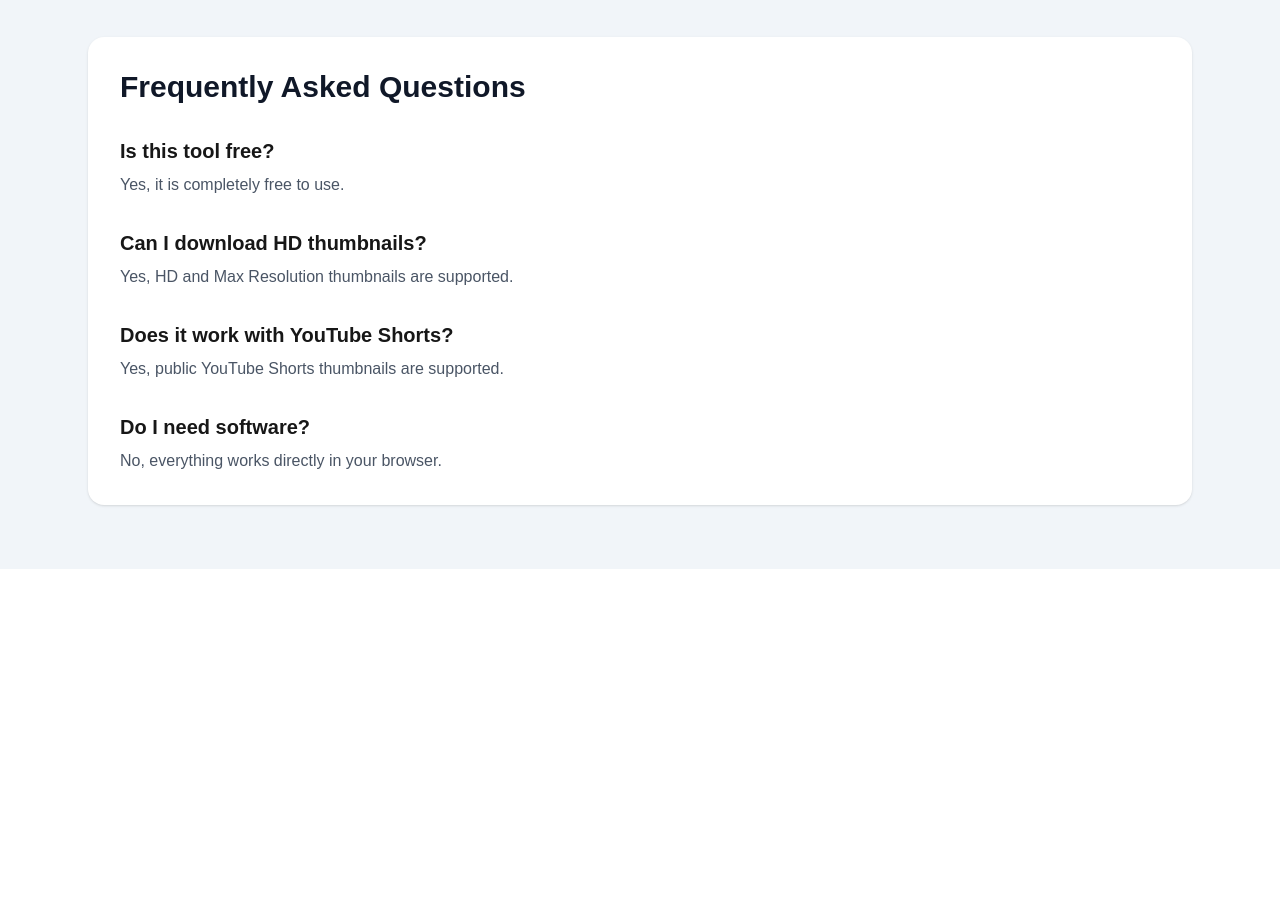
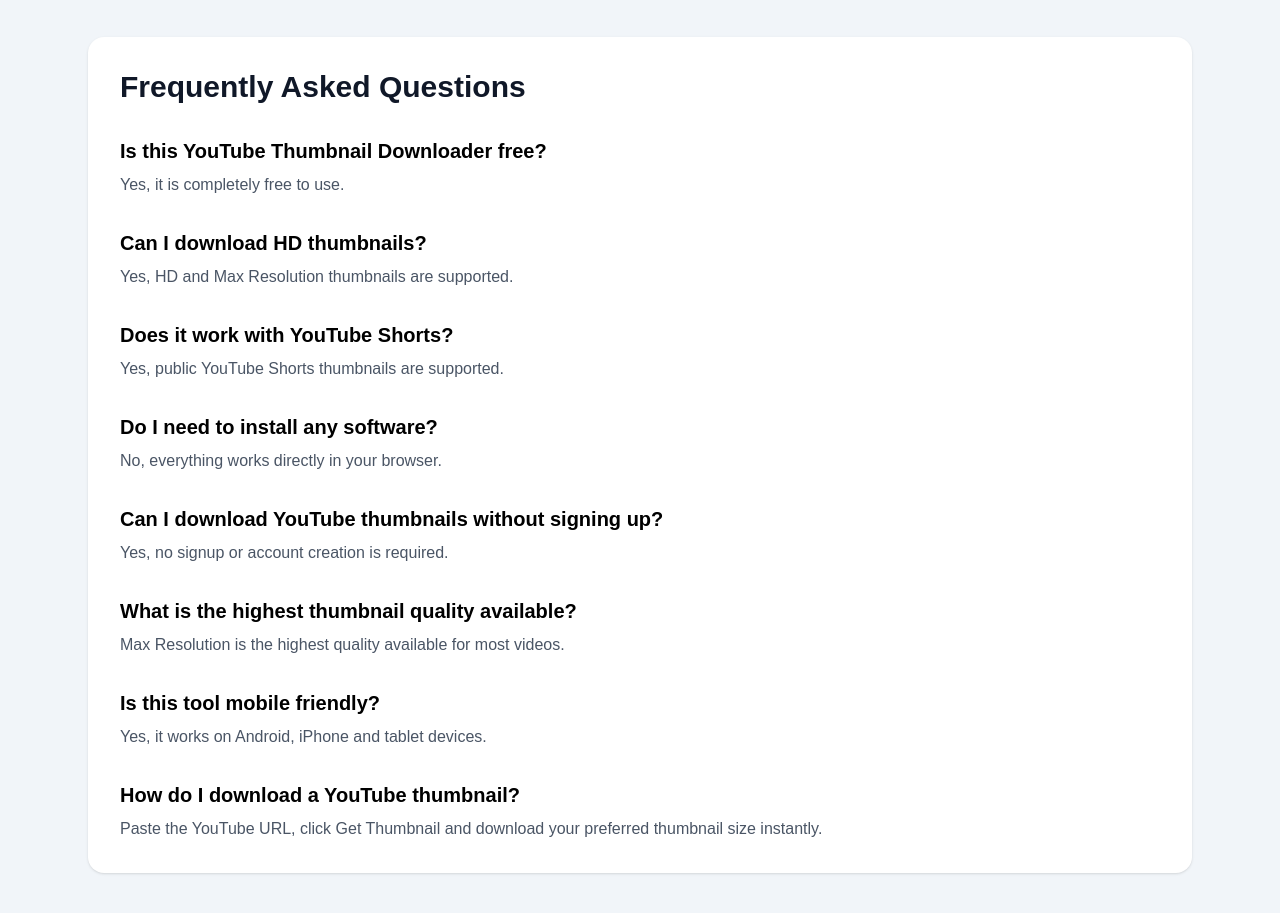
Before and after one commit to amazonzoo515-bot/creatorpilot-ai, a Next.js app in the folder app/: page / in a window 1280 px wide. Shown: the part 1380-2293 px from the top of the page. Before the commit the page ends 1949 px from the top, so only its background shows below. Built offline with nearby package versions, Linux system fonts and the light colour scheme.

Commit message:
Improve homepage layout and add SEO sections

```diff
--- a/app/app/page.tsx
+++ b/app/app/page.tsx
@@ -137,8 +137,8 @@
 
           <div className="mt-8 space-y-8">
             <div>
-              <h3 className="text-xl font-semibold">
-                Is this tool free?
+              <h3 className="text-xl font-bold text-black">
+                Is this YouTube Thumbnail Downloader free?
               </h3>
               <p className="mt-2 text-gray-600">
                 Yes, it is completely free to use.
@@ -146,7 +146,7 @@
             </div>
 
             <div>
-              <h3 className="text-xl font-semibold">
+              <h3 className="text-xl font-bold text-black">
                 Can I download HD thumbnails?
               </h3>
               <p className="mt-2 text-gray-600">
@@ -155,7 +155,7 @@
             </div>
 
             <div>
-              <h3 className="text-xl font-semibold">
+              <h3 className="text-xl font-bold text-black">
                 Does it work with YouTube Shorts?
               </h3>
               <p className="mt-2 text-gray-600">
@@ -164,11 +164,48 @@
             </div>
 
             <div>
-              <h3 className="text-xl font-semibold">
-                Do I need software?
+              <h3 className="text-xl font-bold text-black">
+                Do I need to install any software?
               </h3>
               <p className="mt-2 text-gray-600">
                 No, everything works directly in your browser.
+              </p>
+            </div>
+
+            <div>
+              <h3 className="text-xl font-bold text-black">
+                Can I download YouTube thumbnails without signing up?
+              </h3>
+              <p className="mt-2 text-gray-600">
+                Yes, no signup or account creation is required.
+              </p>
+            </div>
+
+            <div>
+              <h3 className="text-xl font-bold text-black">
+                What is the highest thumbnail quality available?
+              </h3>
+              <p className="mt-2 text-gray-600">
+                Max Resolution is the highest quality available for most videos.
+              </p>
+            </div>
+
+            <div>
+              <h3 className="text-xl font-bold text-black">
+                Is this tool mobile friendly?
+              </h3>
+              <p className="mt-2 text-gray-600">
+                Yes, it works on Android, iPhone and tablet devices.
+              </p>
+            </div>
+
+            <div>
+              <h3 className="text-xl font-bold text-black">
+                How do I download a YouTube thumbnail?
+              </h3>
+              <p className="mt-2 text-gray-600">
+                Paste the YouTube URL, click Get Thumbnail and download your
+                preferred thumbnail size instantly.
               </p>
             </div>
           </div>
```
